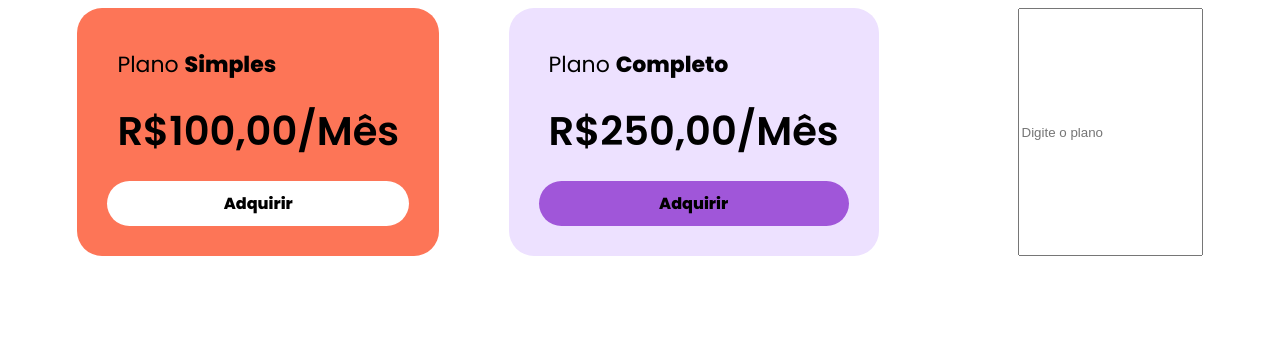
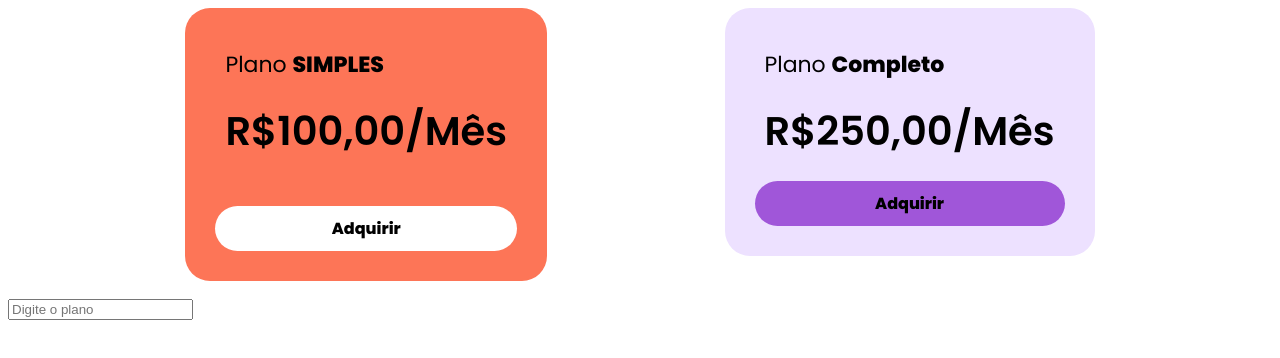
Before and after one commit to leticiareginajf/angular-1, an Angular app in the folder angular-1/: page / in a window 1280 px wide. Shown: the top 358 px of the page. Built offline with nearby package versions, Linux system fonts and the light colour scheme.

Commit message:
button string evento

```diff
--- a/angular-1/src/app/app.component.html
+++ b/angular-1/src/app/app.component.html
@@ -9,11 +9,10 @@
 [planPriceAlias]="cardPlanPrice"></app-card>
 
 <app-card-roxo></app-card-roxo>
-<br/>
 
+</div>
+<br />
 <input #meuInput
     type="text"
-    (heyup)="handlePlanType(meuInput.value)"
+    (keyup)="handlePlanType(meuInput.value)"
     placeholder="Digite o plano" />
-
-</div>
--- a/angular-1/src/app/card/card.component.html
+++ b/angular-1/src/app/card/card.component.html
@@ -1,8 +1,6 @@
 <div class="card">
     <div class="card__plan card__item">Plano <b>{{ planType }}</b></div>
-    <div class="card__price card__item">R${{ planPrice}},00/Mês</div>
-
-
+    <div class="card__price card__item">R${{ planPrice }},00/Mês</div><br/>
 
     <app-card-button (buttonClick)="buttonClicked($event)"></app-card-button>
 
--- a/angular-1/src/app/card/card.component.ts
+++ b/angular-1/src/app/card/card.component.ts
@@ -10,12 +10,30 @@ import { Component, Input } from '@angular/core';
   //encapsulation: ViewEncapsulation.None,
 })
 export class CardComponent {
-  @Input('planType') planType: string = '';
+
   @Input({required: true, alias: 'planPriceAlias'}) planPrice: number = 0;
 
 
+  private _planType: string = '';
+
+  @Input('planType')
+  set planType(value: string){
+
+    this._planType = value.toUpperCase();
+
+  }
+
+
+  get planType(): string {
+
+     return this._planType;
+  }
+
   buttonClicked(valueEmited : boolean){
     console.log('buttonClicked', valueEmited);
+    console.log('planType', this.planType);
+
+    //this._planType = 'Teste';
   }
   }
 
```
